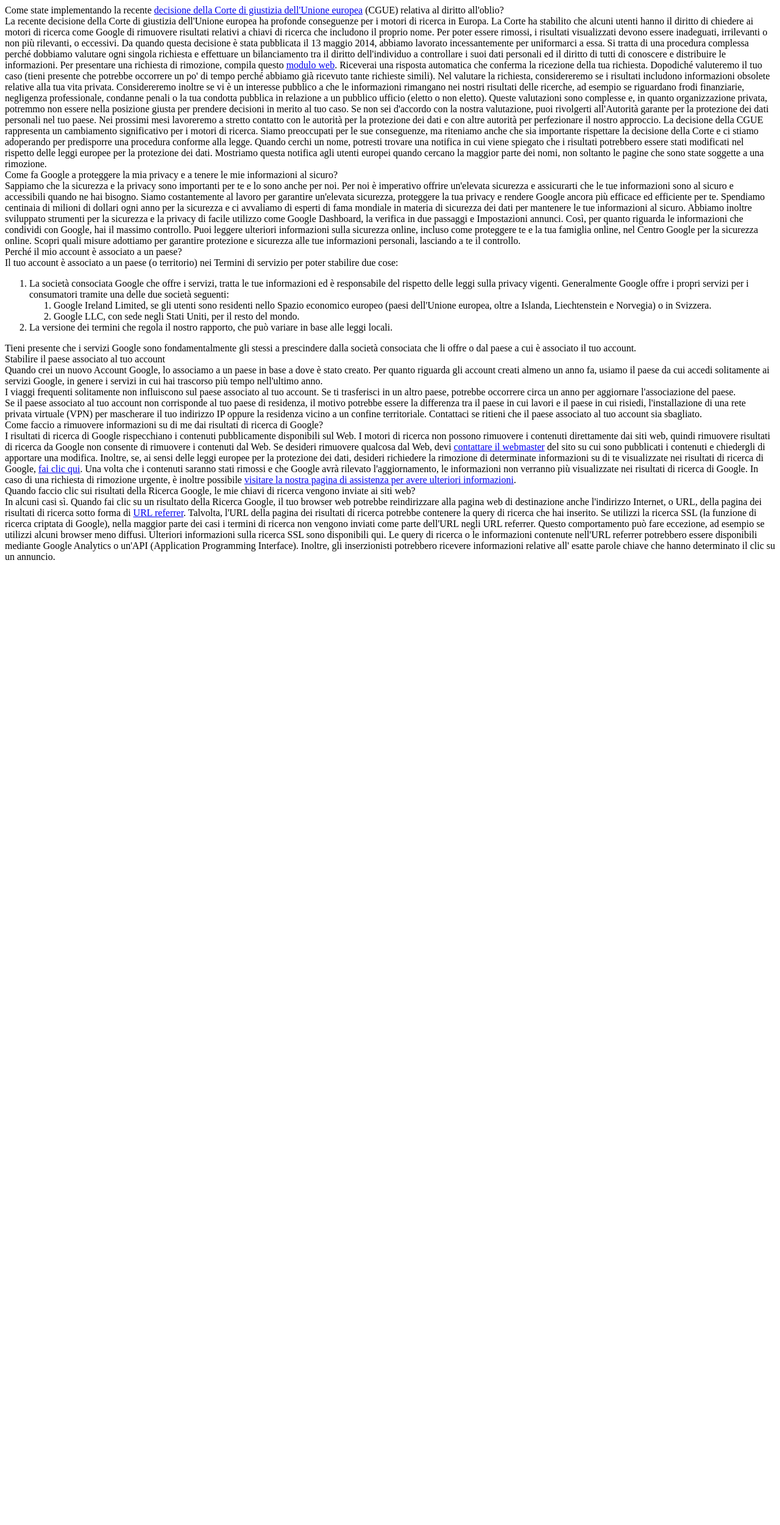
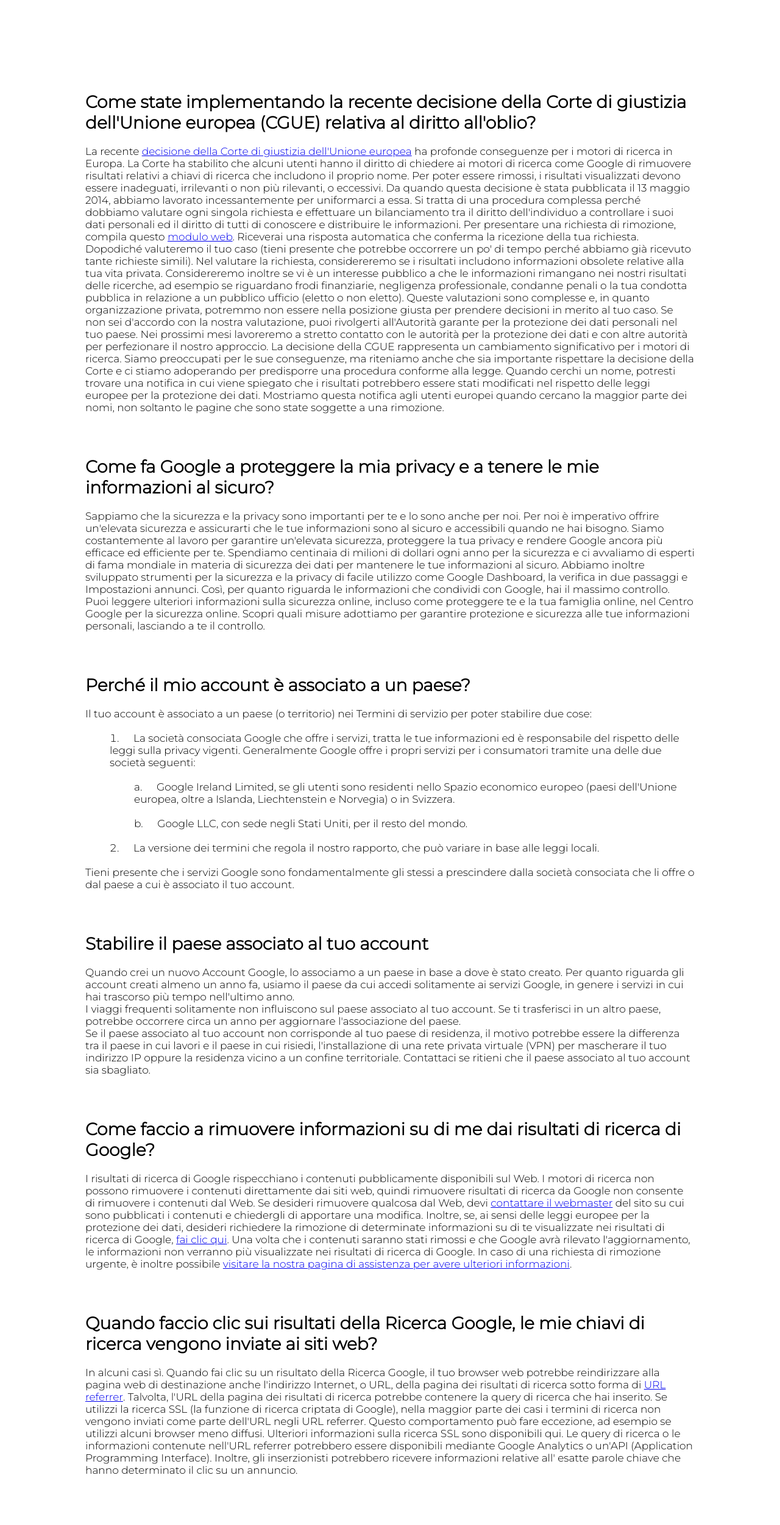
Before and after one commit to vvalcarcell/php-google-faq, a PHP site: page / in a window 1280 px wide. Shown: the whole page at 61% size. Before the commit the page ends 918 px from the top, so only its background shows below. Run offline with PHP 8.4, Linux system fonts and the light colour scheme.

Commit message:
prima sistemazione

```diff
--- a/index.php
+++ b/index.php
@@ -4,6 +4,10 @@
     <meta charset="UTF-8">
     <meta http-equiv="X-UA-Compatible" content="IE=edge">
     <meta name="viewport" content="width=device-width, initial-scale=1.0">
+    <link rel="preconnect" href="https://fonts.googleapis.com">
+    <link rel="preconnect" href="https://fonts.googleapis.com">
+    <link rel="preconnect" href="https://fonts.gstatic.com" crossorigin>
+    <link href="https://fonts.googleapis.com/css2?family=Montserrat:wght@200;300&display=swap" rel="stylesheet">
     <link rel="stylesheet" href="style.css">
     <title>Google FAQt</title>
 </head>
@@ -12,8 +16,8 @@
 
         $FAQ= [
             [
-                "question" =>"Come state implementando la recente <a href=\"#\">decisione della Corte di giustizia dell'Unione europea</a> (CGUE) relativa al diritto all'oblio?",
-                "answer" =>"La recente decisione della Corte di giustizia dell'Unione europea ha profonde conseguenze
+                "question" =>"Come state implementando la recente decisione della Corte di giustizia dell'Unione europea (CGUE) relativa al diritto all'oblio?",
+                "answer" =>"La recente <a href=\"#\">decisione della Corte di giustizia dell'Unione europea</a> ha profonde conseguenze
                 per i motori di ricerca in Europa. La Corte ha stabilito che alcuni utenti hanno il diritto di chiedere
                 ai motori di ricerca come Google di rimuovere risultati relativi a chiavi di ricerca che includono il proprio nome. Per poter essere rimossi, i risultati visualizzati devono essere inadeguati, irrilevanti o non più rilevanti, o eccessivi.
 
@@ -101,17 +105,25 @@
 
         ];
 
+    ?>
 
-        foreach($FAQ as $item) {
+    <div class="container">
+        <main>
 
-            echo "<div class=\"question\">{$item['question']}</div>";
-            echo "<div class=\"answer\">{$item['answer']}</div>";
+            <?php
+                foreach($FAQ as $item) {
+
+                    echo "<div class=\"question\">{$item['question']}</div>";
+                    echo "<div class=\"answer\">{$item['answer']}</div>";
+
+                }
+
+            ?>
+        </main>
+
+    </div>
 
 
-        }
-
-
-    ?>
 
 
 
--- a/style.css
+++ b/style.css
@@ -0,0 +1,47 @@
+* {
+    margin: 0;
+    padding: 0;
+    box-sizing: border-box;
+    font-family: 'Montserrat', sans-serif;
+}
+
+container {
+    display: flex;
+}
+
+main {
+    max-width: 1000px;
+    margin: 80px auto;
+    display: flex;
+    flex-direction: column;
+}
+
+.question {
+    margin-top: 70px;
+    margin-bottom: 20px;
+    font-size: 28px;
+    font-weight: bold;
+}
+
+.answer {
+    font-size: 17px;
+}
+
+ol {
+    margin-left: 40px;
+    list-style-position: inside;
+}
+
+li {
+    margin: 20px 0;
+}
+
+li::before {
+    content: "";
+    width: 15px;
+    display: inline-block;
+}
+
+.letters {
+    list-style-type: lower-alpha;
+}
```
Also changed, not shown: img/logo.png (added).
